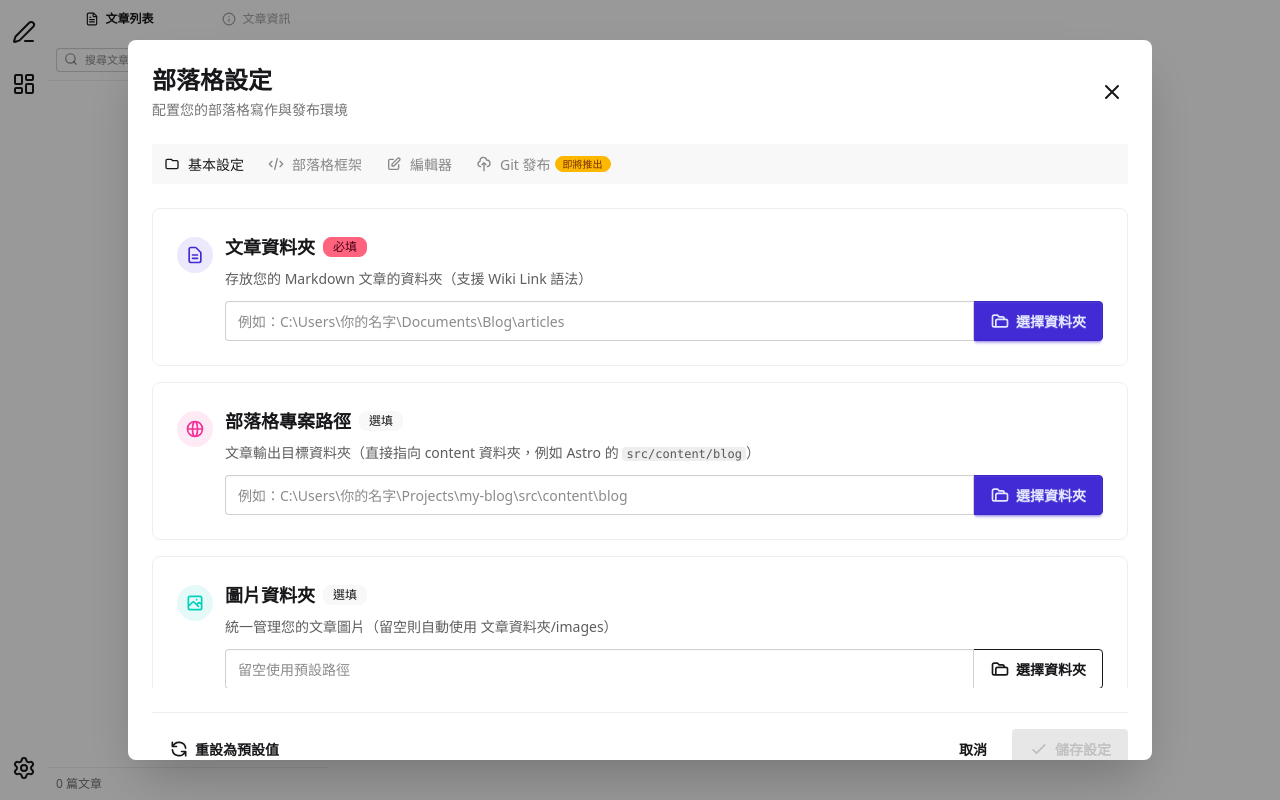
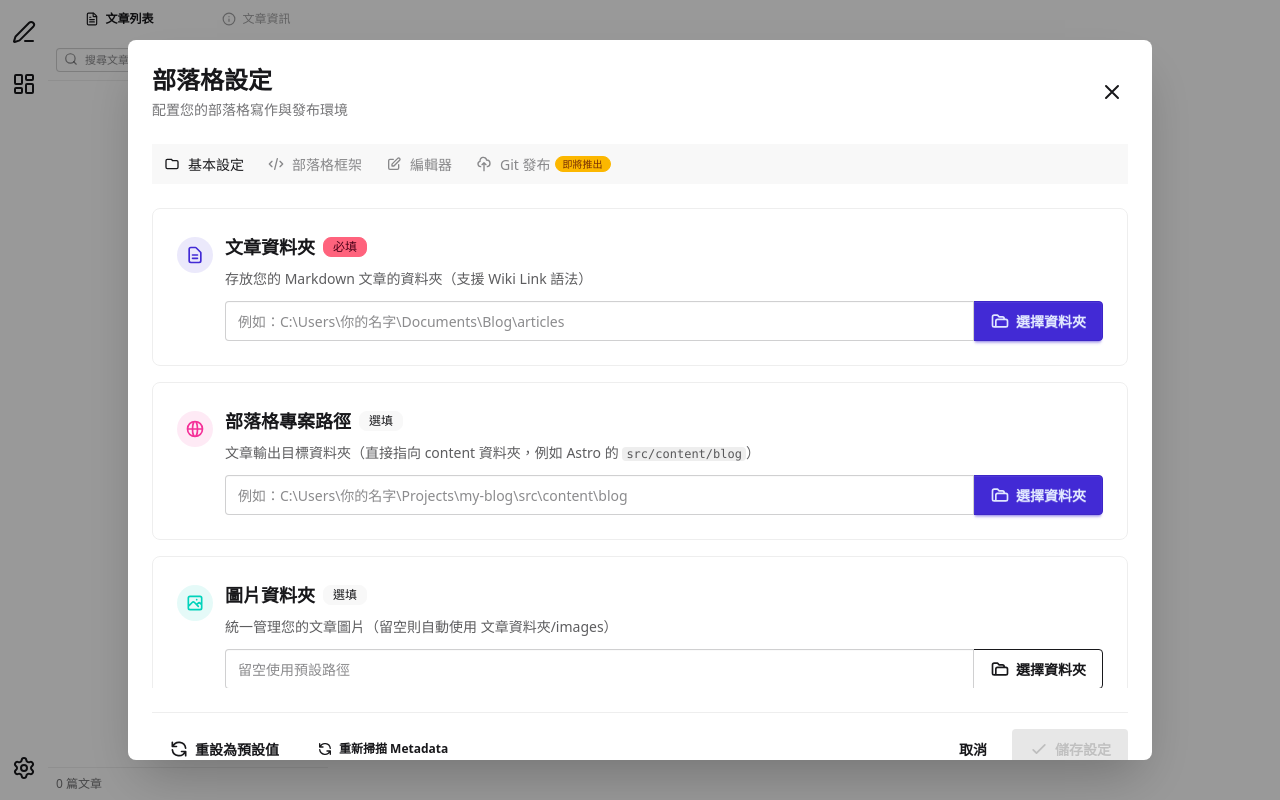
Before and after one commit to EanLee/article-write, a Vue app: page / in a window 1280 px wide. Both pictures are taken after a click on the button 24 px from the left and 768 px from the top of the page. Built offline with nearby package versions, Linux system fonts and the light colour scheme; the HTML template or start-up script is replaced by a standard one; what markdown-it-highlightjs, markdown-it-mark, markdown-it-table-of-contents, markdown-it-task-lists would draw is missing.

Commit message:
feat(ui): 設定頁新增「重新掃描 Metadata」按鈕
- 點擊觸發 MetadataCacheService.scan()
- 掃描中顯示 loading 動畫，完成後顯示結果數量
- 未設定 articlesDir 時顯示提示訊息

```diff
--- a/src/components/SettingsPanel.vue
+++ b/src/components/SettingsPanel.vue
@@ -540,12 +540,25 @@
 
       <!-- Footer Actions -->
       <div class="flex justify-between items-center mt-6 pt-4 border-t border-base-300">
-        <button class="btn btn-ghost" @click="resetToDefaults">
+        <div class="flex items-center gap-2">
+          <button class="btn btn-ghost" @click="resetToDefaults">
           <svg xmlns="http://www.w3.org/2000/svg" class="h-5 w-5" fill="none" viewBox="0 0 24 24" stroke="currentColor">
             <path stroke-linecap="round" stroke-linejoin="round" stroke-width="2" d="M4 4v5h.582m15.356 2A8.001 8.001 0 004.582 9m0 0H9m11 11v-5h-.581m0 0a8.003 8.003 0 01-15.357-2m15.357 2H15" />
           </svg>
-          重設為預設值
-        </button>
+            重設為預設值
+          </button>
+          <button class="btn btn-ghost btn-sm" @click="rescanMetadata" :disabled="isScanning">
+            <svg v-if="isScanning" class="h-4 w-4 animate-spin" xmlns="http://www.w3.org/2000/svg" fill="none" viewBox="0 0 24 24">
+              <circle class="opacity-25" cx="12" cy="12" r="10" stroke="currentColor" stroke-width="4"></circle>
+              <path class="opacity-75" fill="currentColor" d="M4 12a8 8 0 018-8v8z"></path>
+            </svg>
+            <svg v-else xmlns="http://www.w3.org/2000/svg" class="h-4 w-4" fill="none" viewBox="0 0 24 24" stroke="currentColor">
+              <path stroke-linecap="round" stroke-linejoin="round" stroke-width="2" d="M4 4v5h.582m15.356 2A8.001 8.001 0 004.582 9m0 0H9m11 11v-5h-.581m0 0a8.003 8.003 0 01-15.357-2m15.357 2H15" />
+            </svg>
+            重新掃描 Metadata
+          </button>
+          <span v-if="scanMessage" class="text-xs text-base-content/60">{{ scanMessage }}</span>
+        </div>
         <div class="flex gap-2">
           <button class="btn btn-ghost" @click="handleClose">取消</button>
           <button
@@ -568,6 +581,7 @@
 import { ref, computed, watch } from 'vue'
 import { useConfigStore } from '@/stores/config'
 import { useArticleStore } from '@/stores/article'
+import { metadataCacheService } from '@/services/MetadataCacheService'
 import type { AppConfig } from '@/types'
 
 interface Props {
@@ -613,6 +627,29 @@ const canSave = computed(() => {
   // 只需要文章資料夾即可儲存，部落格路徑為選填
   return !!localConfig.value.paths.articlesDir
 })
+
+// Metadata scan
+const isScanning = ref(false)
+const scanMessage = ref('')
+
+async function rescanMetadata() {
+  const articlesDir = configStore.config.paths.articlesDir
+  if (!articlesDir) {
+    scanMessage.value = '請先設定文章資料夾'
+    return
+  }
+  isScanning.value = true
+  scanMessage.value = ''
+  try {
+    const result = await metadataCacheService.scan(articlesDir)
+    scanMessage.value = `完成：${result.categories.length} 個分類、${result.tags.length} 個標籤`
+  } catch (e) {
+    scanMessage.value = '掃描失敗，請確認文章資料夾是否正確'
+    console.error(e)
+  } finally {
+    isScanning.value = false
+  }
+}
 
 // Methods
 async function selectArticlesPath() {
```
